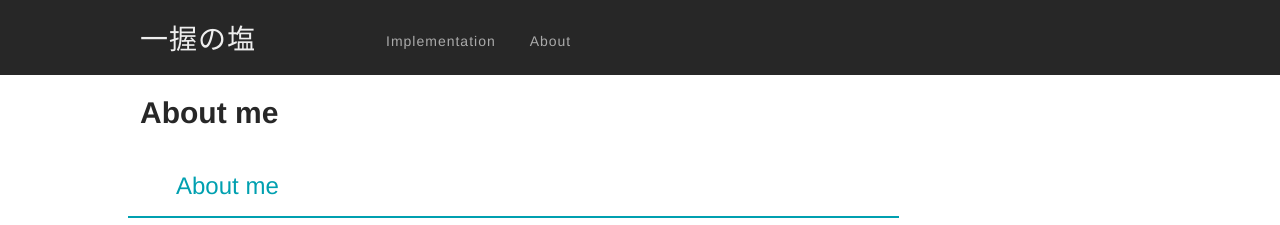
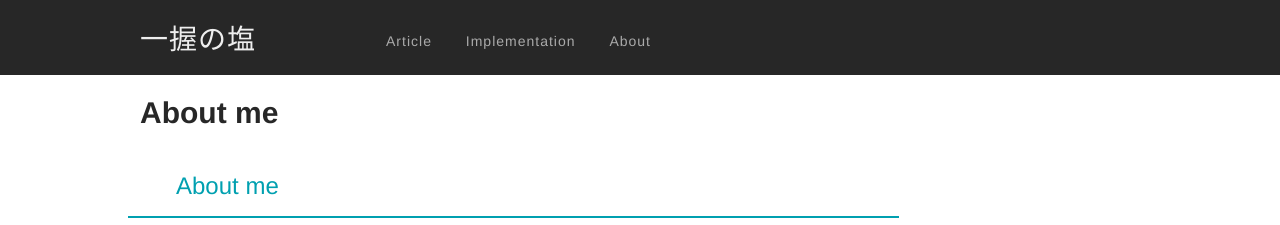
Before and after one commit to salty-vanilla/page_test, a Jekyll site: the page built from about_me.md, in a window 1280 px wide. Shown: the top 225 px of the page. Built offline with Jekyll 4.4.1, drawn with Linux system fonts in a browser that asks for light colours.

Commit message:
Update default.html

```diff
--- a/_layouts/default.html
+++ b/_layouts/default.html
@@ -22,6 +22,7 @@
 					</div>
 
 					<nav>
+						<a href="{{ site.baseurl }}/">Article</a>
  						<a href="{{ site.baseurl }}/implementation/">Implementation</a>
 						<a href="{{ site.baseurl }}/about/">About</a>
 					</nav>
```
